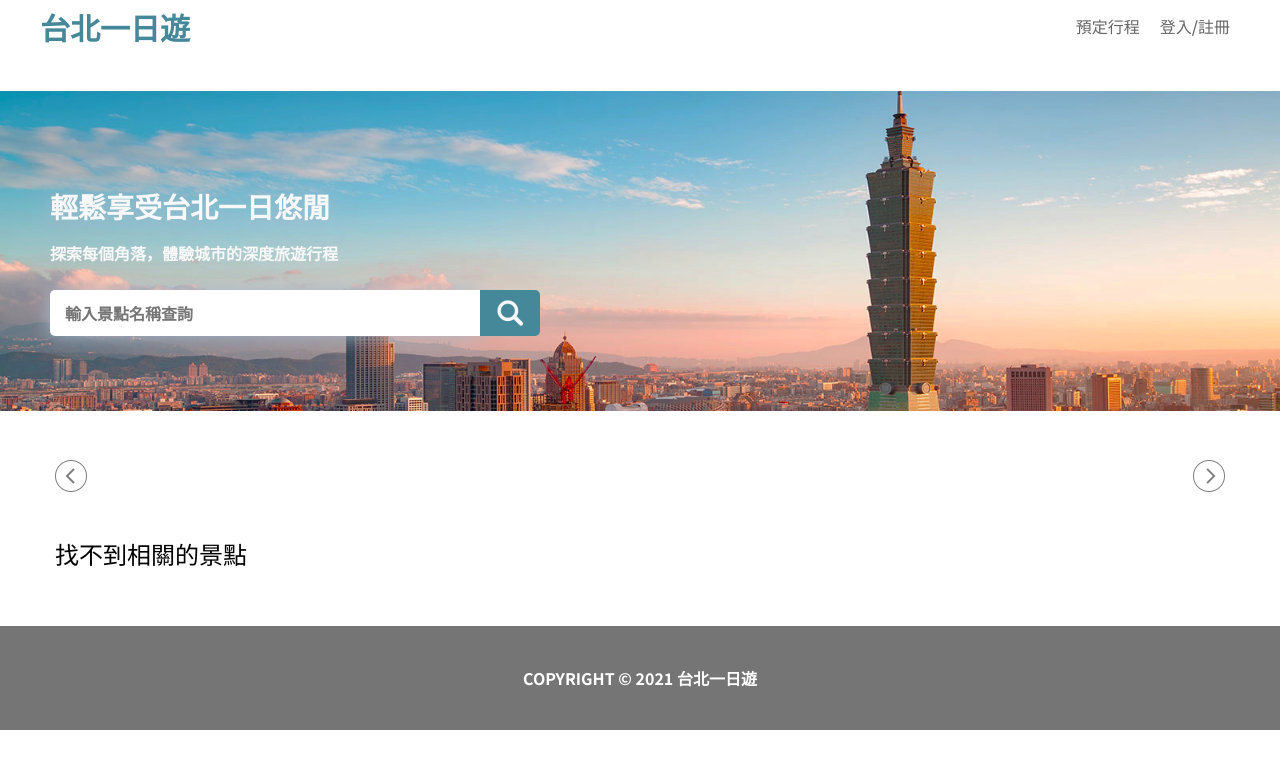
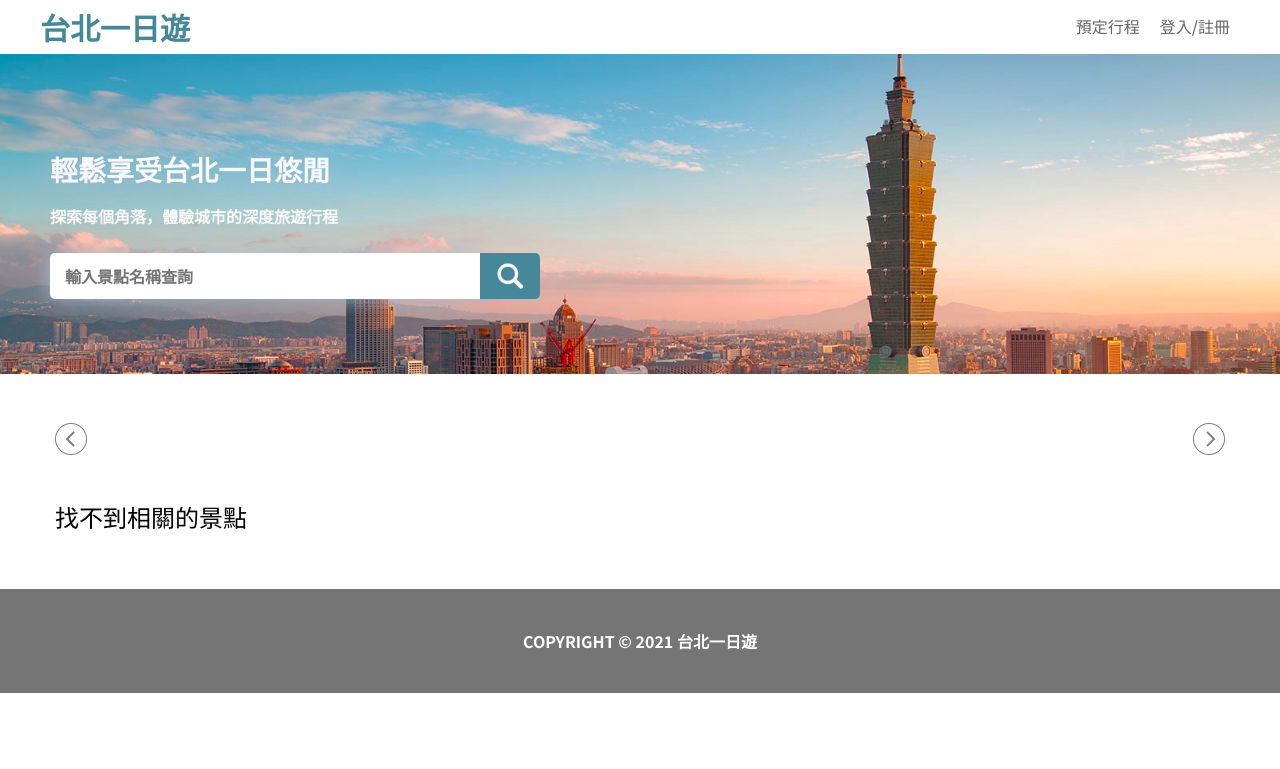
Before and after one commit to ysirene/TaipeiDayTrip, a Flask app: page / in a window 1280 px wide. Shown: the top 769 px of the page. Run offline with Flask 3, Linux system fonts and the light colour scheme; data that the repository does not hold is empty.

Commit message:
correct the margin property of body

```diff
--- a/static/attraction.css
+++ b/static/attraction.css
@@ -1,7 +1,7 @@
 @import url('https://fonts.googleapis.com/css2?family=Noto+Sans+TC:wght@400;500;700&display=swap');
 
 body{
-    margin: 91px 0 0;
+    margin: 54px 0 0;
 }
 body, input, button{
     font-family: 'Noto Sans TC', sans-serif;
@@ -61,7 +61,8 @@ a:active { text-decoration: none; }
     display: flex;
     flex-wrap: wrap;
     width: 1200px;
-    margin: 37px auto 0;
+    margin: 0 auto;
+    padding-top: 37px;
 }
 .profile__slide_show{
     width: 540px;
--- a/static/index.css
+++ b/static/index.css
@@ -1,7 +1,7 @@
 @import url('https://fonts.googleapis.com/css2?family=Noto+Sans+TC:wght@400;500;700&display=swap');
 
 body{
-    margin: 91px 0 0;
+    margin: 54px 0 0;
 }
 body, input, button{
     font-family: 'Noto Sans TC', sans-serif;
```
